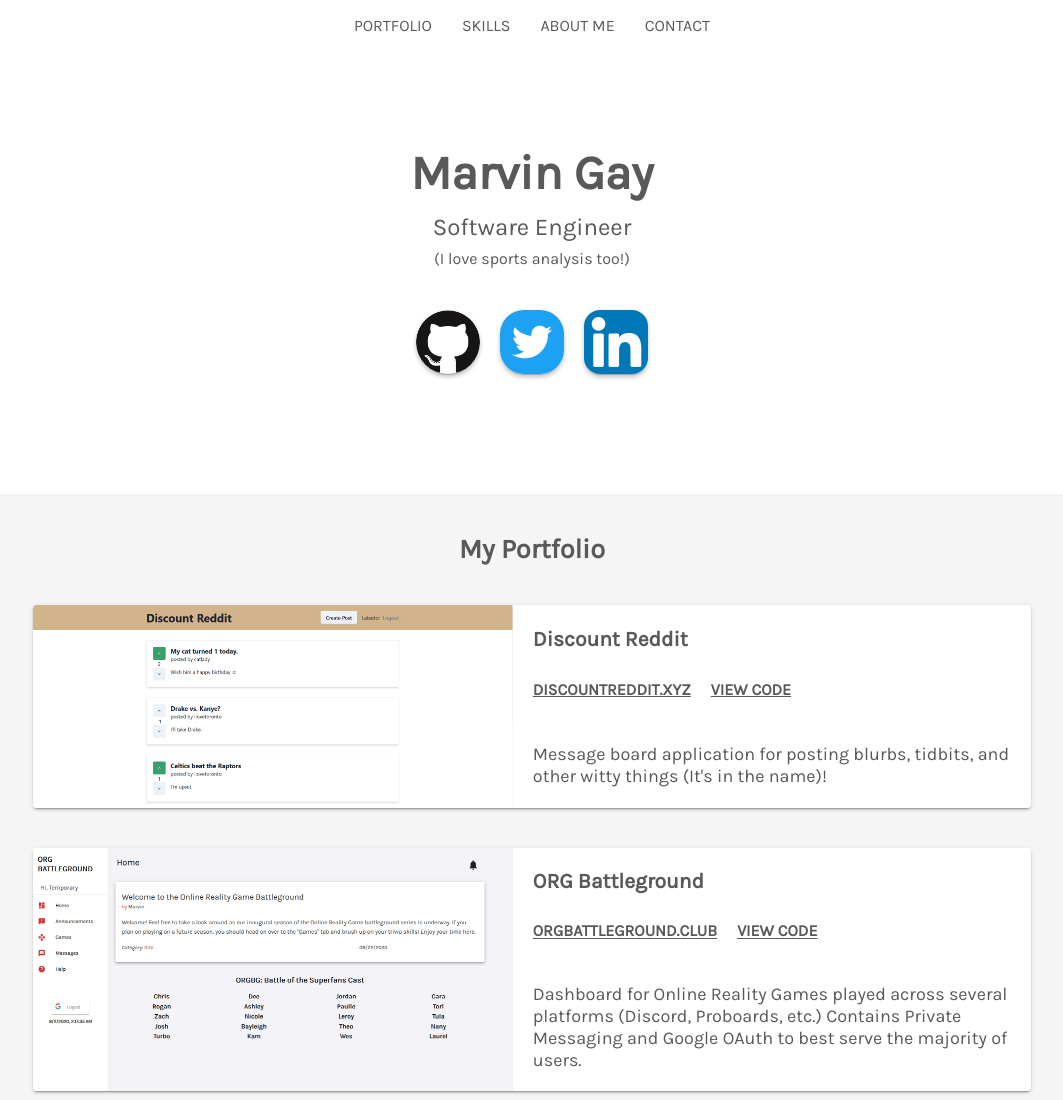
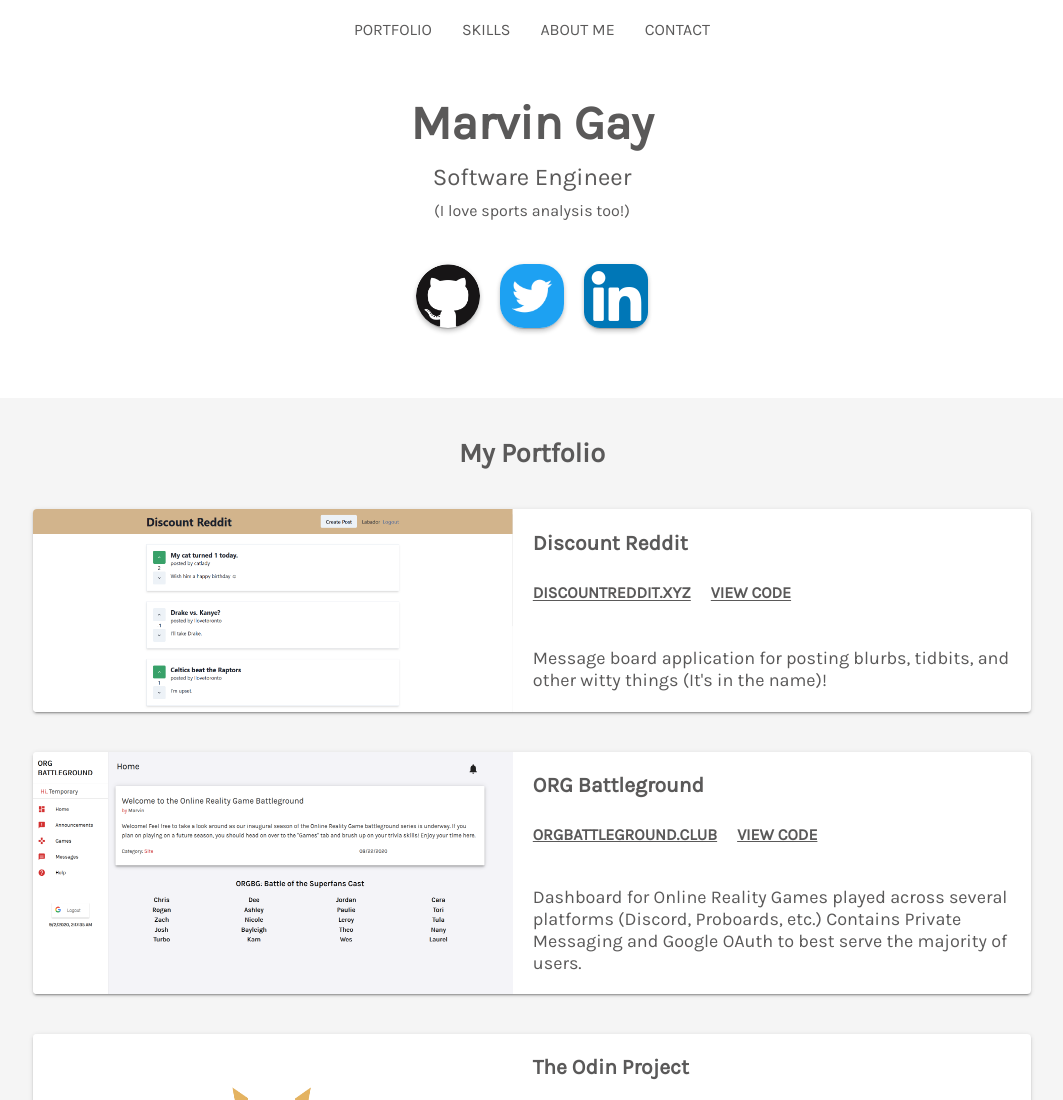
Before and after one commit to marvingay/portfolio-site, a Gatsby site: page / in a window 1280 px wide. Shown: the top 1100 px of the page, without its empty margins (108-1171 px from the left). Built offline with nearby package versions, Linux system fonts and the light colour scheme; Gatsby itself is replaced by a stand-in of ours.

Commit message:
Remove viewport units from css

```diff
--- a/src/styles.scss
+++ b/src/styles.scss
@@ -17,12 +17,12 @@ body {
 header {
   display: flex;
   align-items: center;
-  min-height: 61.8vh;
+  min-height: 60%;
 
   .nav {
     display: flex;
     width: 100%;
-    padding-top: 2vh;
+    padding-top: 20px;
     text-align: center;
     justify-content: center;
     box-sizing: initial;
@@ -72,7 +72,7 @@ header {
         width: 100%;
       }
       .subtitle {
-        margin: 1vh 0;
+        margin: 10px 0;
         font-size: 1rem;
       }
     }
```
